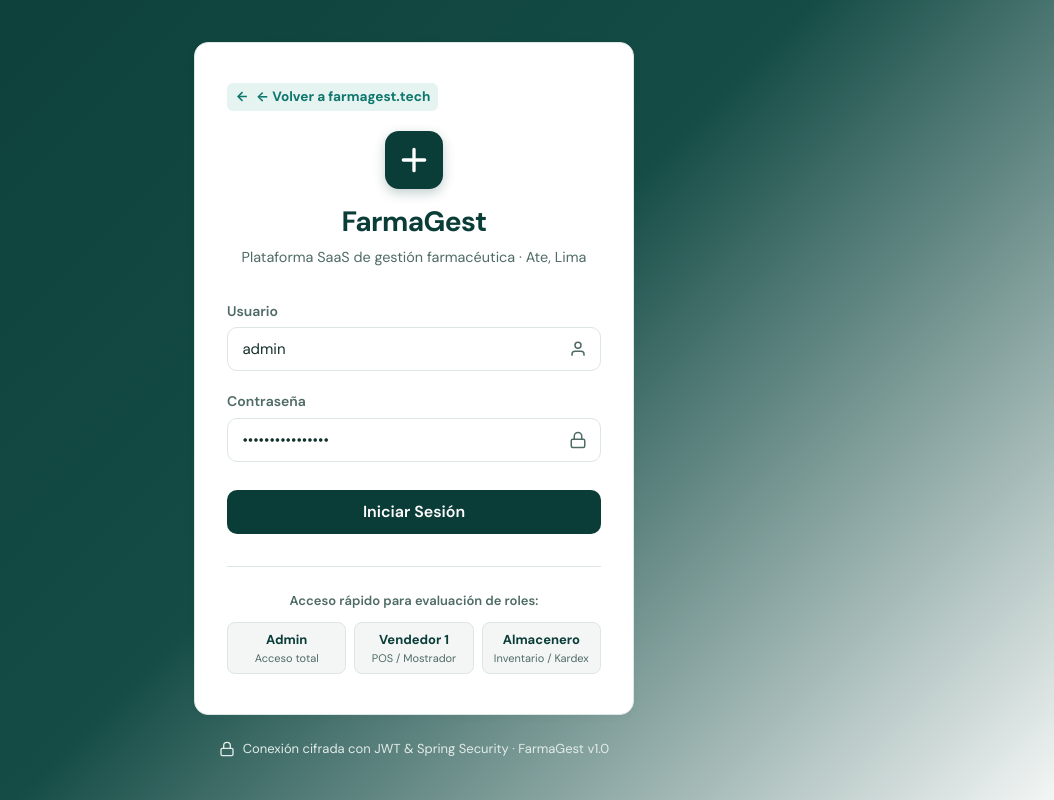
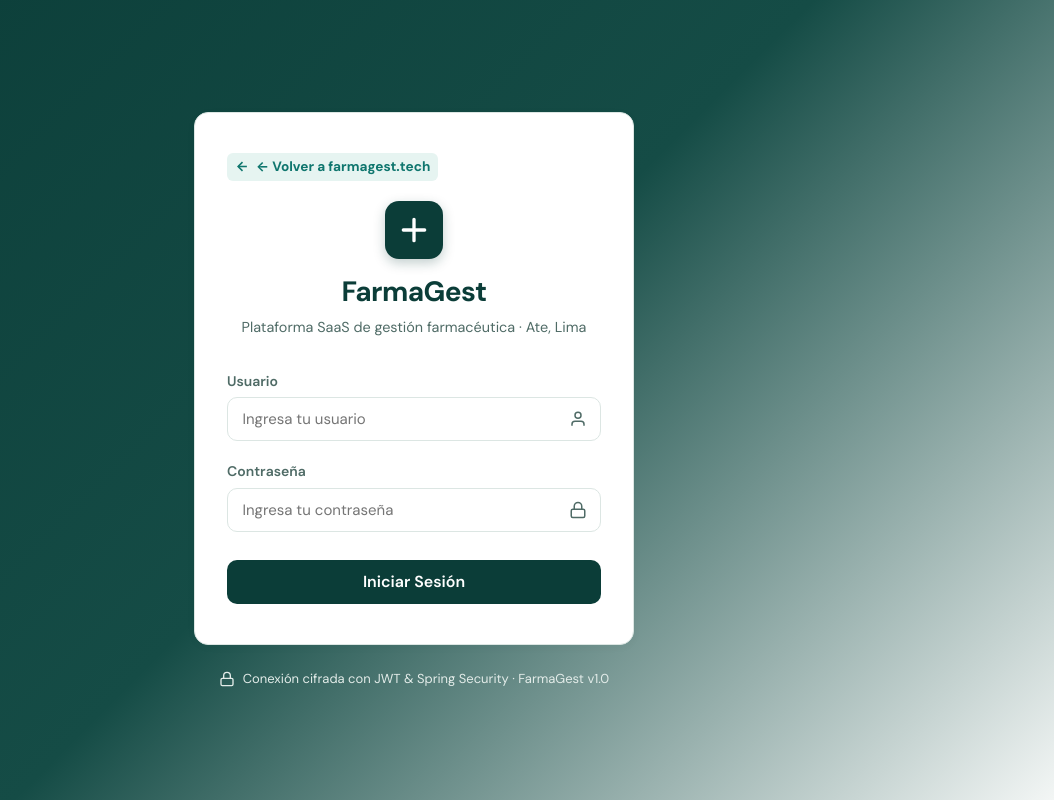
Before and after one commit to dadch1497/SistemaFarmacia, an Angular app in the folder frontend/farmagest-web/: page /login in a window 1280 px wide. Shown: the whole page, without its empty margins (226-1280 px from the left). Built offline with nearby package versions, Linux system fonts and the light colour scheme.

Commit message:
fix(login): remover botones de demo y autocompletado de credenciales

```diff
--- a/frontend/farmagest-web/src/app/pages/login/login.component.html
+++ b/frontend/farmagest-web/src/app/pages/login/login.component.html
@@ -93,39 +93,6 @@
         </button>
       </form>
 
-      <!-- Accesos Rápidos de Demostración para Pruebas de Roles -->
-      <div class="demo-section">
-        <span class="demo-title">Acceso rápido para evaluación de roles:</span>
-        <div class="demo-buttons">
-          <button
-            type="button"
-            class="demo-btn"
-            (click)="cargarCredencialDemo('admin', 'AdminSecure2026!')"
-          >
-            <strong>Admin</strong>
-            <small>Acceso total</small>
-          </button>
-
-          <button
-            type="button"
-            class="demo-btn"
-            (click)="cargarCredencialDemo('vendedor1', 'Vendedor1Secure2026!')"
-          >
-            <strong>Vendedor 1</strong>
-            <small>POS / Mostrador</small>
-          </button>
-
-          <button
-            type="button"
-            class="demo-btn"
-            (click)="cargarCredencialDemo('almacenero', 'AlmaceneroSecure2026!')"
-          >
-            <strong>Almacenero</strong>
-            <small>Inventario / Kardex</small>
-          </button>
-        </div>
-      </div>
-
     </div>
 
     <!-- Pie de Seguridad -->
--- a/frontend/farmagest-web/src/app/pages/login/login.component.ts
+++ b/frontend/farmagest-web/src/app/pages/login/login.component.ts
@@ -12,8 +12,8 @@ import { AuthService } from '../../core/services/auth.service';
   styleUrls: ['./login.component.css']
 })
 export class LoginComponent {
-  username = 'admin';
-  password = 'AdminSecure2026!';
+  username = '';
+  password = '';
   cargando = signal<boolean>(false);
   errorMensaje = signal<string>('');
 
@@ -68,11 +68,4 @@ export class LoginComponent {
       }
     });
   }
-
-  cargarCredencialDemo(user: string, pass: string): void {
-    this.username = user;
-    this.password = pass;
-    this.errorMensaje.set('');
-    this.cdr.detectChanges();
-  }
 }
```
